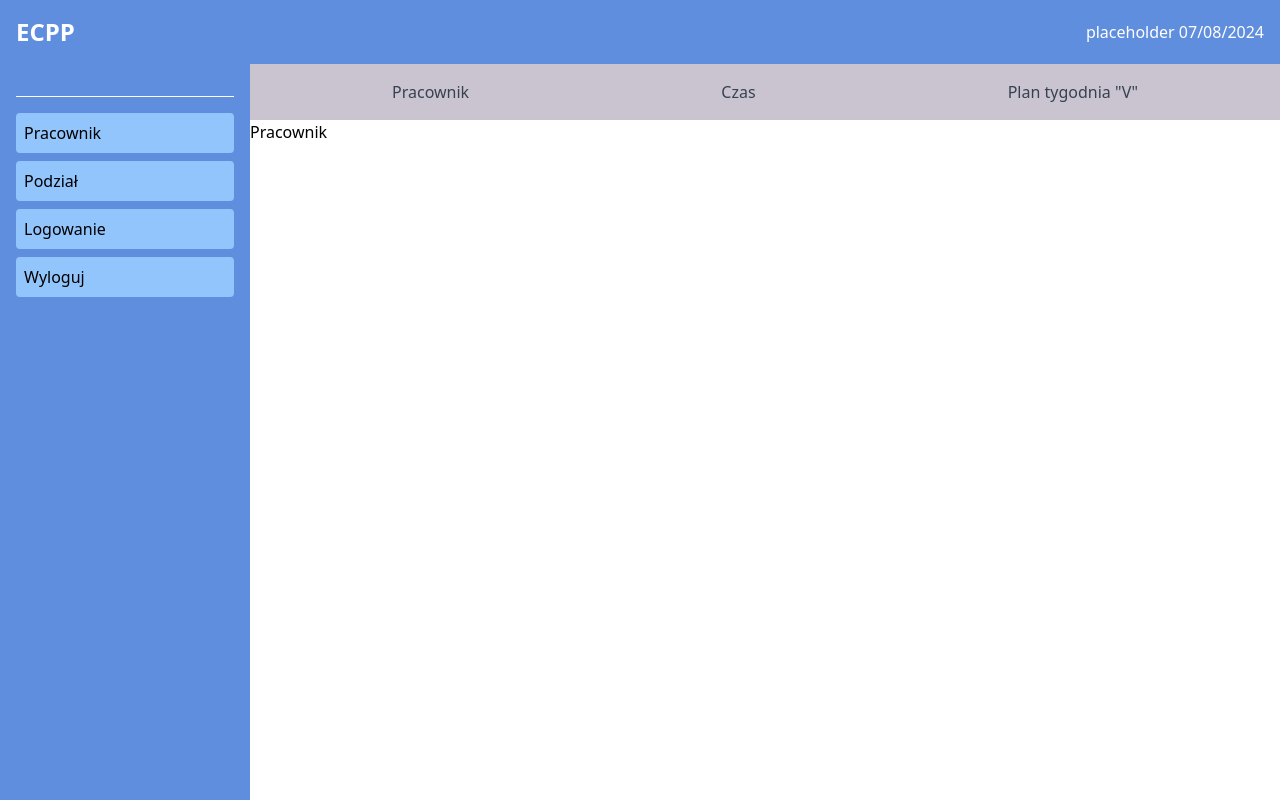
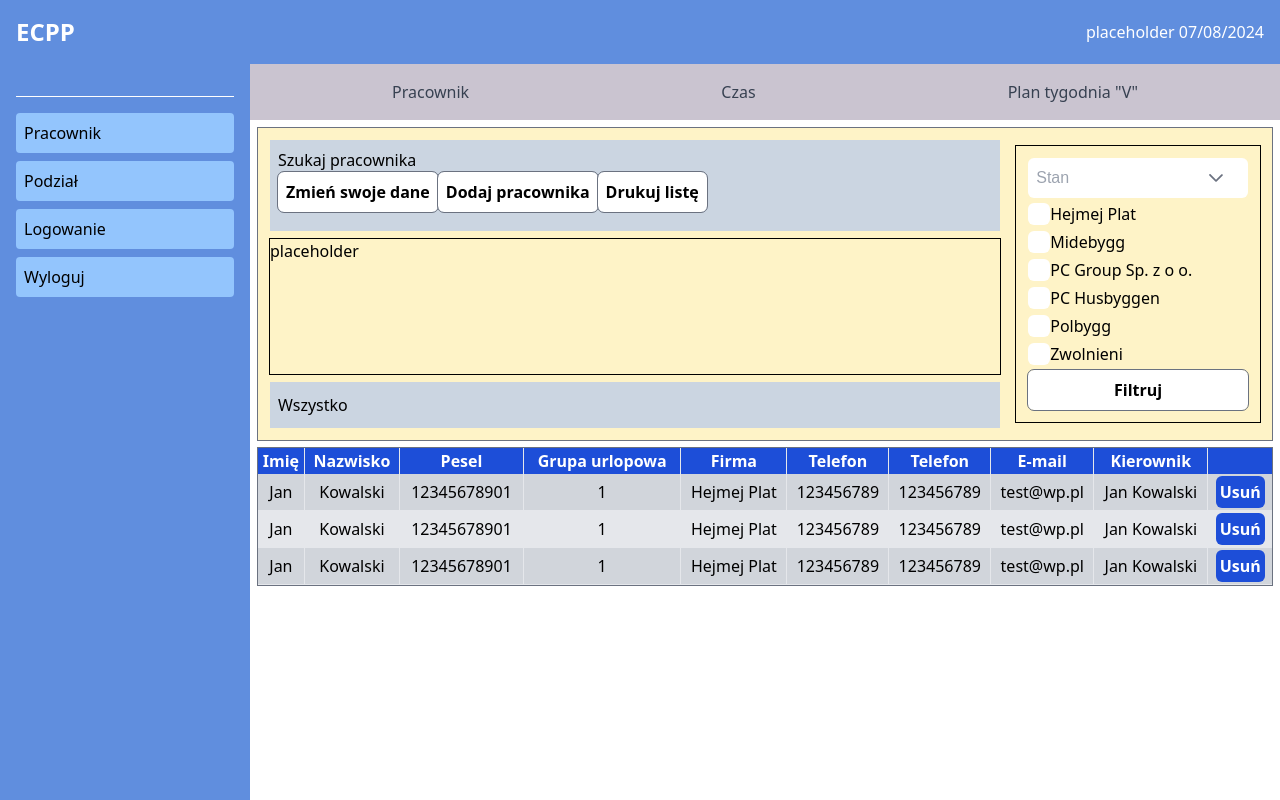
Before and after one commit to Destray32/ecpp-projekt, a React (Create React App) app: page /home/pracownik in a window 1280 px wide. Built offline with nearby package versions, Linux system fonts and the light colour scheme; a web font is replaced by a local one.

Commit message:
część zakładki "Pracownik"

```diff
--- a/src/App.js
+++ b/src/App.js
@@ -14,8 +14,8 @@ function App() {
       <Routes>
         <Route path="/" element={<LoginPage />} />
         <Route path="/home" element={<HomePage />}>
+          <Route path="pracownik" element={<PracownikPage />} />
           <Route path="podzial" element={<PodzialPage />} />
-          <Route path="pracownik" element={<PracownikPage />} />
           <Route path="logowanie" element={<LogowaniePage />} />
         </Route>
       </Routes>
--- a/src/pages/Pracownik.js
+++ b/src/pages/Pracownik.js
@@ -1,9 +1,148 @@
-import React from "react";
+import React, { useState } from "react";
+import { Dropdown } from "primereact/dropdown";
+import { Checkbox } from 'primereact/checkbox';
+import { Button } from 'primereact/button';
 
 export default function PracownikPage() {
+
+    const [state, setState] = useState(null);
+    const [company, setCompany] = useState([]);
+
+    const sampleData = [
+        {
+            name: "Jan",
+            surname: "Kowalski",
+            pesel: "12345678901",
+            vacationGroup: 1,
+            company: "Hejmej Plat",
+            phone1: "123456789",
+            phone2: "123456789",
+            email: "test@wp.pl",
+            manager: "Jan Kowalski"
+        },
+        {
+            name: "Jan",
+            surname: "Kowalski",
+            pesel: "12345678901",
+            vacationGroup: 1,
+            company: "Hejmej Plat",
+            phone1: "123456789",
+            phone2: "123456789",
+            email: "test@wp.pl",
+            manager: "Jan Kowalski"
+        },
+        {
+            name: "Jan",
+            surname: "Kowalski",
+            pesel: "12345678901",
+            vacationGroup: 1,
+            company: "Hejmej Plat",
+            phone1: "123456789",
+            phone2: "123456789",
+            email: "test@wp.pl",
+            manager: "Jan Kowalski"
+        }
+    ];
+
+    const onCompanyChange = (e) => {
+        let _company = [...company];
+
+        if(e.checked)
+            _company.push(e.value);
+        else
+            _company.splice(_company.indexOf(e.value), 1);
+
+        setCompany(_company);
+        //console.log(_company);
+    }
+
     return (
         <div>
-            <h1>Pracownik</h1>
+            <div className="w-full md:w-auto h-full m-2 p-3 bg-amber-100 outline outline-1 outline-gray-500 flex flex-row items-center space-x-4">
+                <div className="w-3/4 h-72 flex flex-col space-y-2 items-start">
+                    <div className="w-full h-2/6 p-2 bg-slate-300">
+                        <p>Szukaj pracownika</p>
+                        <Button label="Zmień swoje dane" className="bg-white outline outline-1 outline-gray-500 p-2" />
+                        <Button label="Dodaj pracownika" className="bg-white outline outline-1 outline-gray-500 p-2" />
+                        <Button label="Drukuj listę" className="bg-white outline outline-1 outline-gray-500 p-2" />
+                    </div>
+                    <div className="w-full h-3/6 outline outline-1">
+                        <form className="w-full flex flex-col space-y-1">
+                            placeholder
+                        </form>
+                    </div>
+                    <div className="w-full h-1/6 flex justify-start items-center p-2 bg-slate-300">
+                        <p>Wszystko</p>
+                    </div>
+                </div>
+                <div className="w-1/4 h-full p-3 outline outline-1 flex justify-center items-start">
+                    <form className="w-full flex flex-col space-y-1">
+                        <Dropdown value={state} onChange={(e) => setState(e.value)} options={["Aktywne","Niekatywne"]} optionLabel="name" editable placeholder="Stan"
+                            autoComplete="off" className="w-full p-2" showClear/>
+                        <div className="flex flex-col justify-content-center space-y-1">
+                            <div className="flex flex-row items-center">
+                                <Checkbox inputId="cb1" value="cb1" onChange={onCompanyChange} checked={company.indexOf('cb1') !== -1} />
+                                <label htmlFor="cb1"> Hejmej Plat</label>
+                            </div>
+                            <div className="flex flex-row items-center">
+                                <Checkbox inputId="cb2" value="cb2" onChange={onCompanyChange} checked={company.indexOf('cb2') !== -1} />
+                                <label htmlFor="cb2"> Midebygg</label>
+                            </div>
+                            <div className="flex flex-row items-center">
+                                <Checkbox inputId="cb3" value="cb3" onChange={onCompanyChange} checked={company.indexOf('cb3') !== -1} />
+                                <label htmlFor="cb3"> PC Group Sp. z o o.</label>
+                            </div>
+                            <div className="flex flex-row items-center">
+                                <Checkbox inputId="cb4" value="cb4" onChange={onCompanyChange} checked={company.indexOf('cb4') !== -1} />
+                                <label htmlFor="cb4"> PC Husbyggen</label>
+                            </div>
+                            <div className="flex flex-row items-center">
+                                <Checkbox inputId="cb5" value="cb5" onChange={onCompanyChange} checked={company.indexOf('cb5') !== -1} />
+                                <label htmlFor="cb5"> Polbygg</label>
+                            </div>
+                            <div className="flex flex-row items-center">
+                                <Checkbox inputId="cb6" value="cb6" onChange={onCompanyChange} checked={company.indexOf('cb6') !== -1} />
+                                <label htmlFor="cb6"> Zwolnieni</label>
+                            </div>
+                            <Button label="Filtruj" className="w-full bg-white outline outline-1 outline-gray-500 p-2" />
+                        </div>
+                    </form>
+                </div>
+            </div>
+            <div className="w-full md:w-auto bg-gray-300 h-full m-2 outline outline-1 outline-gray-500">
+                <table className="w-full">
+                    <thead className="bg-blue-700 text-white">
+                        <tr>
+                            <th className="border-r">Imię</th>
+                            <th className="border-r">Nazwisko</th>
+                            <th className="border-r">Pesel</th>
+                            <th className="border-r">Grupa urlopowa</th>
+                            <th className="border-r">Firma</th>
+                            <th className="border-r">Telefon</th>
+                            <th className="border-r">Telefon</th>
+                            <th className="border-r">E-mail</th>
+                            <th className="border-r">Kierownik</th>
+                            <th></th>
+                        </tr>
+                    </thead>
+                    <tbody className="text-center">
+                        {sampleData.map((item) => (
+                            <tr className="border-b even:bg-gray-200 odd:bg-gray-300">
+                                <td className="border-r">{item.name}</td>
+                                <td className="border-r">{item.surname}</td>
+                                <td className="border-r">{item.pesel}</td>
+                                <td className="border-r">{item.vacationGroup}</td>
+                                <td className="border-r">{item.company}</td>
+                                <td className="border-r">{item.phone1}</td>
+                                <td className="border-r">{item.phone2}</td>
+                                <td className="border-r">{item.email}</td>
+                                <td className="border-r">{item.manager}</td>
+                                <Button label="Usuń" className="bg-blue-700 text-white p-1 m-0.5" />
+                            </tr>
+                        ))}
+                    </tbody>
+                </table>
+            </div>
         </div>
     )
 }
```
